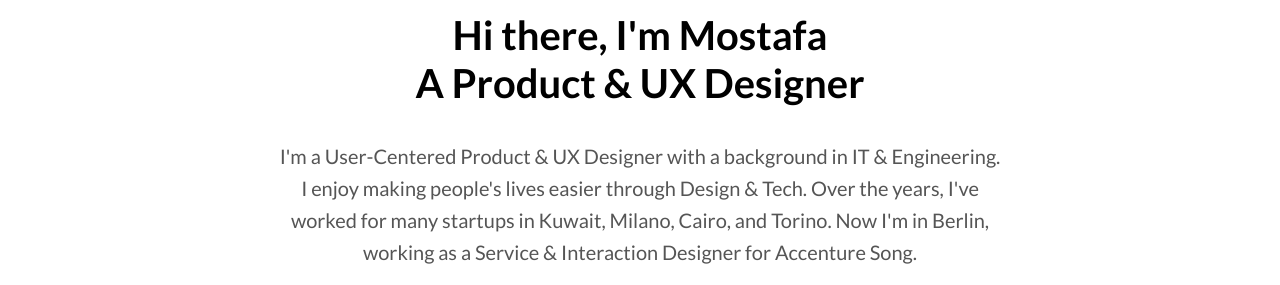
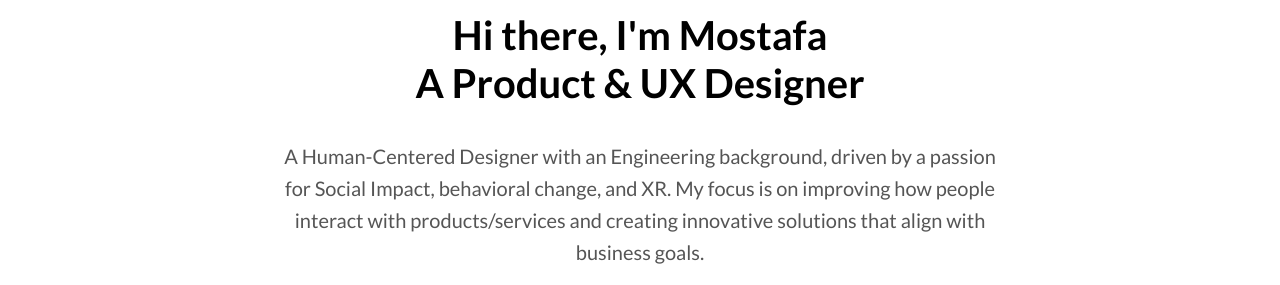
Before and after one commit to mostafazeiny/mostafazeiny.github.io, a plain HTML site: page index.html in a window 1280 px wide. Shown: the part 368-653 px from the top of the page. Drawn offline with nearby package versions, Linux system fonts and the light colour scheme.

Commit message:
Update index.html

```diff
--- a/index.html
+++ b/index.html
@@ -26,7 +26,7 @@
       <div class="content">
 
                  <h1 id="designer" class="title"> Hi there, I'm Mostafa <br>A Product & UX Designer </h1>
-                 <p class="description">I'm a User-Centered Product & UX Designer with a background in IT & Engineering. I enjoy making people's lives easier through Design & Tech. Over the years, I've worked for many startups in Kuwait, Milano, Cairo, and Torino. Now I'm in Berlin, working as a Service & Interaction Designer for Accenture Song.</p>
+                 <p class="description">A Human-Centered Designer with an Engineering background, driven by a passion for Social Impact, behavioral change, and XR. My focus is on improving how people interact with products/services and creating innovative solutions that align with business goals.</p>
       </div>
       <div class="buttons">
           <a href="https://drive.google.com/file/d/1VWy3x3HN1gc1NMFYPOczoJeWqFDpjGLy/view" class="button1" target="_blank" rel="noopener noreferrer" > <i class="fa-solid fa-pen-ruler"></i> View Portfolio</a>
```
